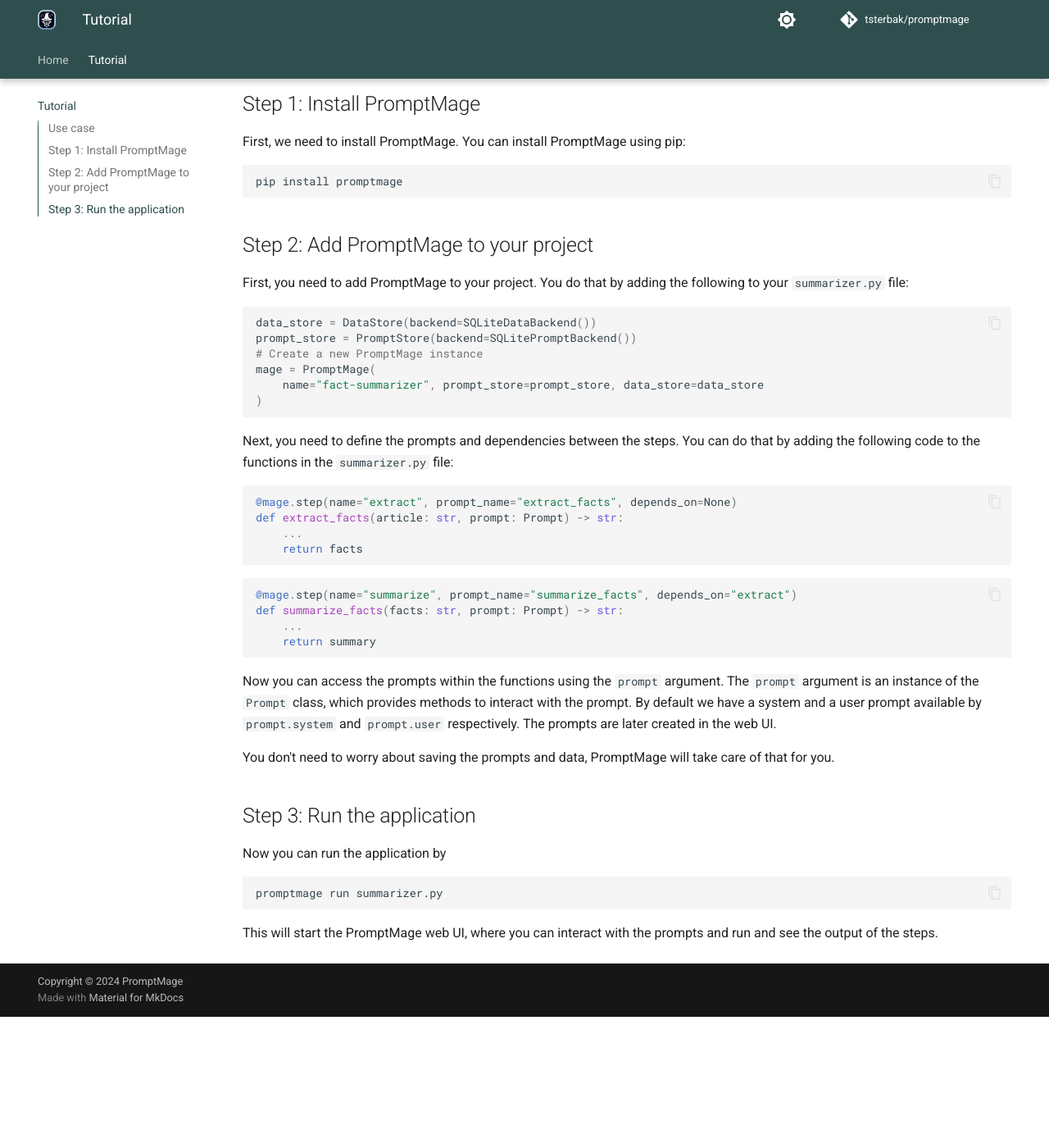
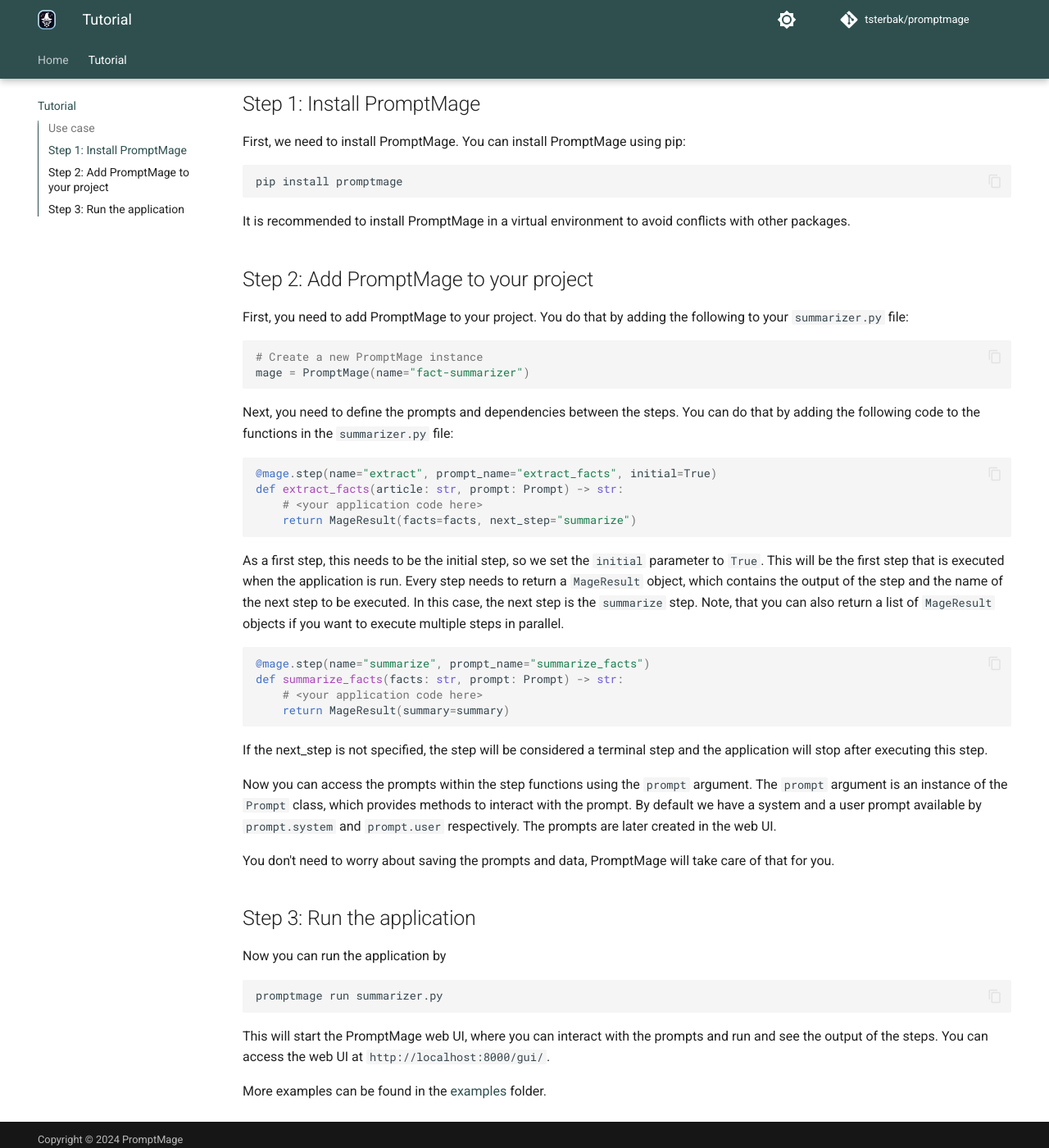
Before and after one commit to tsterbak/promptmage, an MkDocs documentation site: the page built from docs/tutorial.md, in a window 1280 px wide and 1400 px high, scrolled down 562 px. Shown: the whole window at 82% size. Built offline with MkDocs 1.6.1 and Material for MkDocs 9.7.7, drawn with Linux system fonts in a browser that asks for light colours; comment, search, counter and statistics services are not loaded; before the commit the page ends 1802 px from its top, so only the background shows below that.

````diff
--- a/docs/tutorial.md
+++ b/docs/tutorial.md
@@ -21,36 +21,38 @@ First, we need to install PromptMage. You can install PromptMage using pip:
 pip install promptmage
 ```
 
+It is recommended to install PromptMage in a virtual environment to avoid conflicts with other packages.
+
 ## Step 2: Add PromptMage to your project
 
 First, you need to add PromptMage to your project. You do that by adding the following to your `summarizer.py` file:
 
 ```python
-data_store = DataStore(backend=SQLiteDataBackend())
-prompt_store = PromptStore(backend=SQLitePromptBackend())
 # Create a new PromptMage instance
-mage = PromptMage(
-    name="fact-summarizer", prompt_store=prompt_store, data_store=data_store
-)
+mage = PromptMage(name="fact-summarizer")
 ```
 
 Next, you need to define the prompts and dependencies between the steps. You can do that by adding the following code to the functions in the `summarizer.py` file:
 
 ```python
-@mage.step(name="extract", prompt_name="extract_facts", depends_on=None)
+@mage.step(name="extract", prompt_name="extract_facts", initial=True)
 def extract_facts(article: str, prompt: Prompt) -> str:
-    ...
-    return facts
+    # <your application code here>
+    return MageResult(facts=facts, next_step="summarize")
 ```
 
+As a first step, this needs to be the initial step, so we set the `initial` parameter to `True`. This will be the first step that is executed when the application is run. Every step needs to return a `MageResult` object, which contains the output of the step and the name of the next step to be executed. In this case, the next step is the `summarize` step. Note, that you can also return a list of `MageResult` objects if you want to execute multiple steps in parallel.
+
 ```python
-@mage.step(name="summarize", prompt_name="summarize_facts", depends_on="extract")
+@mage.step(name="summarize", prompt_name="summarize_facts")
 def summarize_facts(facts: str, prompt: Prompt) -> str:
-    ...
-    return summary
+    # <your application code here>
+    return MageResult(summary=summary)
 ```
 
-Now you can access the prompts within the functions using the `prompt` argument. The `prompt` argument is an instance of the `Prompt` class, which provides methods to interact with the prompt.
+If the next_step is not specified, the step will be considered a terminal step and the application will stop after executing this step.
+
+Now you can access the prompts within the step functions using the `prompt` argument. The `prompt` argument is an instance of the `Prompt` class, which provides methods to interact with the prompt.
 By default we have a system and a user prompt available by `prompt.system` and `prompt.user` respectively. The prompts are later created in the web UI.
 
 You don't need to worry about saving the prompts and data, PromptMage will take care of that for you.
@@ -64,3 +66,7 @@ promptmage run summarizer.py
 ```
 
 This will start the PromptMage web UI, where you can interact with the prompts and run and see the output of the steps.
+You can access the web UI at `http://localhost:8000/gui/`.
+
+
+More examples can be found in the [examples](https://github.com/tsterbak/promptmage/tree/main/examples) folder.
````
Also changed, not shown: docs/index.md (+13 -3 lines).
